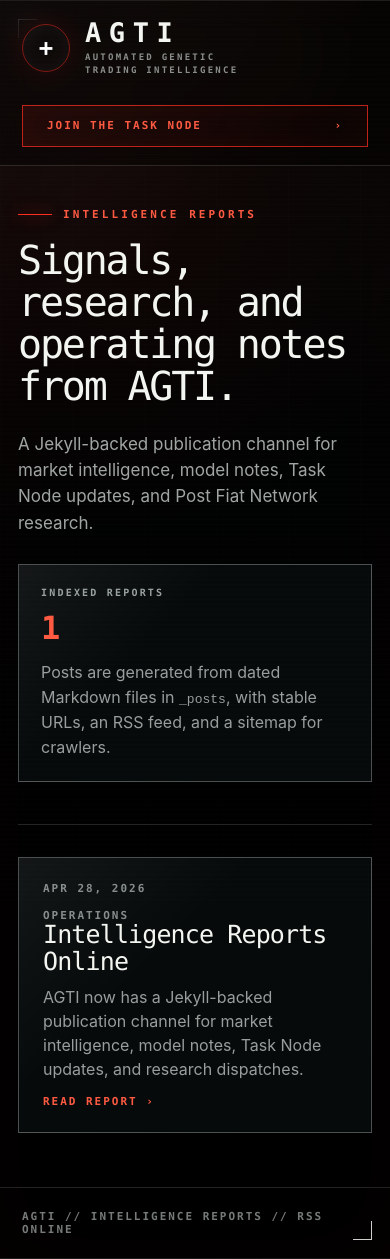
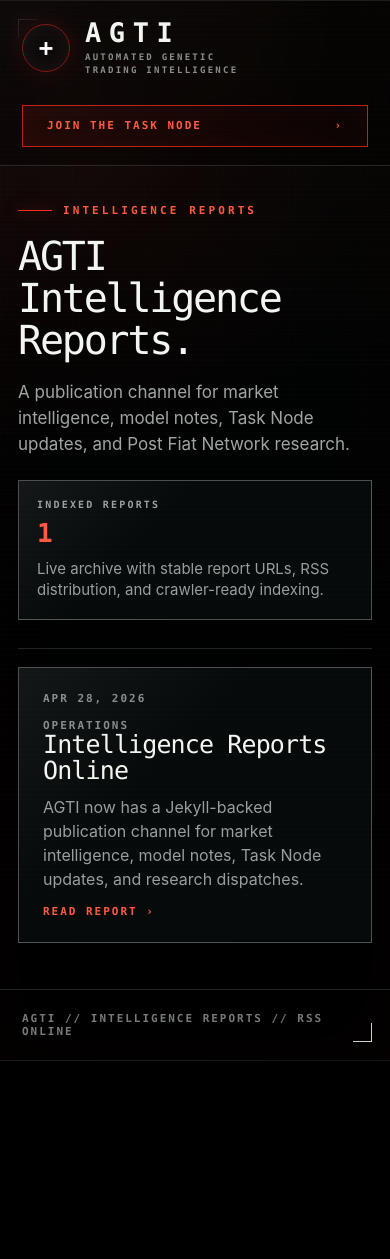
Before and after one commit to agtico/agtico.github.io, a Jekyll site: the page built from intelligence-reports/index.html, in a window 390 px wide. Built offline with Jekyll 4.4.1, drawn with Linux system fonts in a browser that asks for light colours; after the commit the page ends 1061 px from its top, so only the background shows below that.

Commit message:
Tighten intelligence reports index

```diff
--- a/assets/css/reports.css
+++ b/assets/css/reports.css
@@ -374,8 +374,14 @@ footer {
   .page { width: 100%; margin: 0; border-inline: 0; }
   .brand { min-width: 0; }
   .brand-word { font-size: 27px; }
-  .reports-page, .report-page { padding-inline: 18px; }
+  .reports-page, .report-page { padding: 38px 18px 46px; }
+  .reports-hero { gap: 22px; padding-bottom: 28px; }
   h1 { font-size: 40px; line-height: 1.05; }
+  .lead { margin-top: 18px; }
+  .index-panel { min-height: 0; padding: 18px; }
+  .index-panel strong { margin-top: 10px; font-size: 26px; }
+  .index-panel p { margin-top: 12px; font-size: 15px; line-height: 1.45; }
+  .reports-list { margin-top: 18px; }
   .report-card a { grid-template-columns: 1fr; gap: 14px; min-height: 0; }
   .read-more { white-space: normal; }
 }
--- a/intelligence-reports/index.html
+++ b/intelligence-reports/index.html
@@ -36,13 +36,13 @@ description: Signals, research, and operating notes from Automated Genetic Tradi
       <section class="reports-hero" aria-labelledby="reports-title">
         <div>
           <div class="eyebrow">Intelligence Reports</div>
-          <h1 id="reports-title">Signals, research, and operating notes from AGTI.</h1>
-          <p class="lead">A Jekyll-backed publication channel for market intelligence, model notes, Task Node updates, and Post Fiat Network research.</p>
+          <h1 id="reports-title">AGTI Intelligence Reports.</h1>
+          <p class="lead">A publication channel for market intelligence, model notes, Task Node updates, and Post Fiat Network research.</p>
         </div>
         <aside class="index-panel" aria-label="Reports index status">
           <span>Indexed Reports</span>
           <strong>{{ site.posts | size }}</strong>
-          <p>Posts are generated from dated Markdown files in <code>_posts</code>, with stable URLs, an RSS feed, and a sitemap for crawlers.</p>
+          <p>Live archive with stable report URLs, RSS distribution, and crawler-ready indexing.</p>
         </aside>
       </section>
 
```
